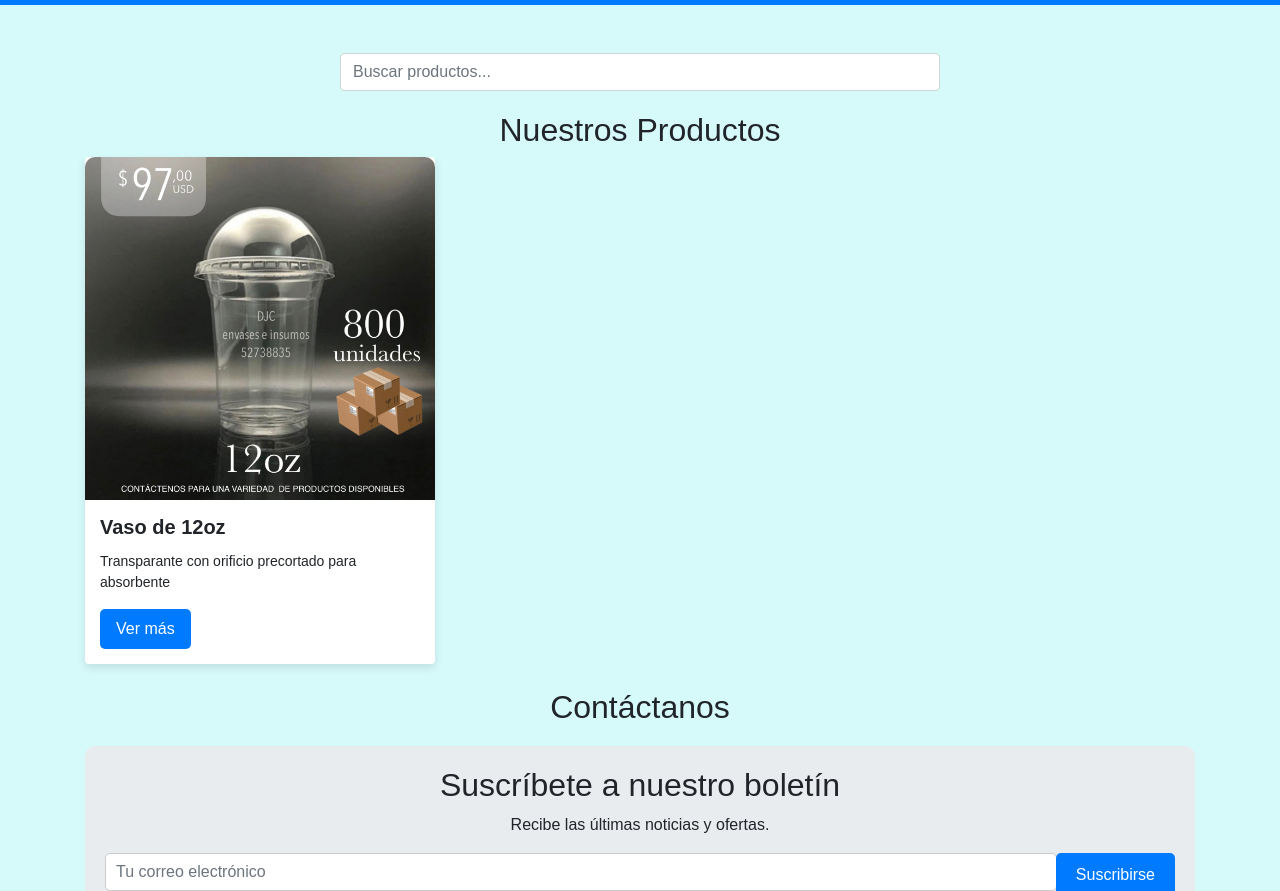
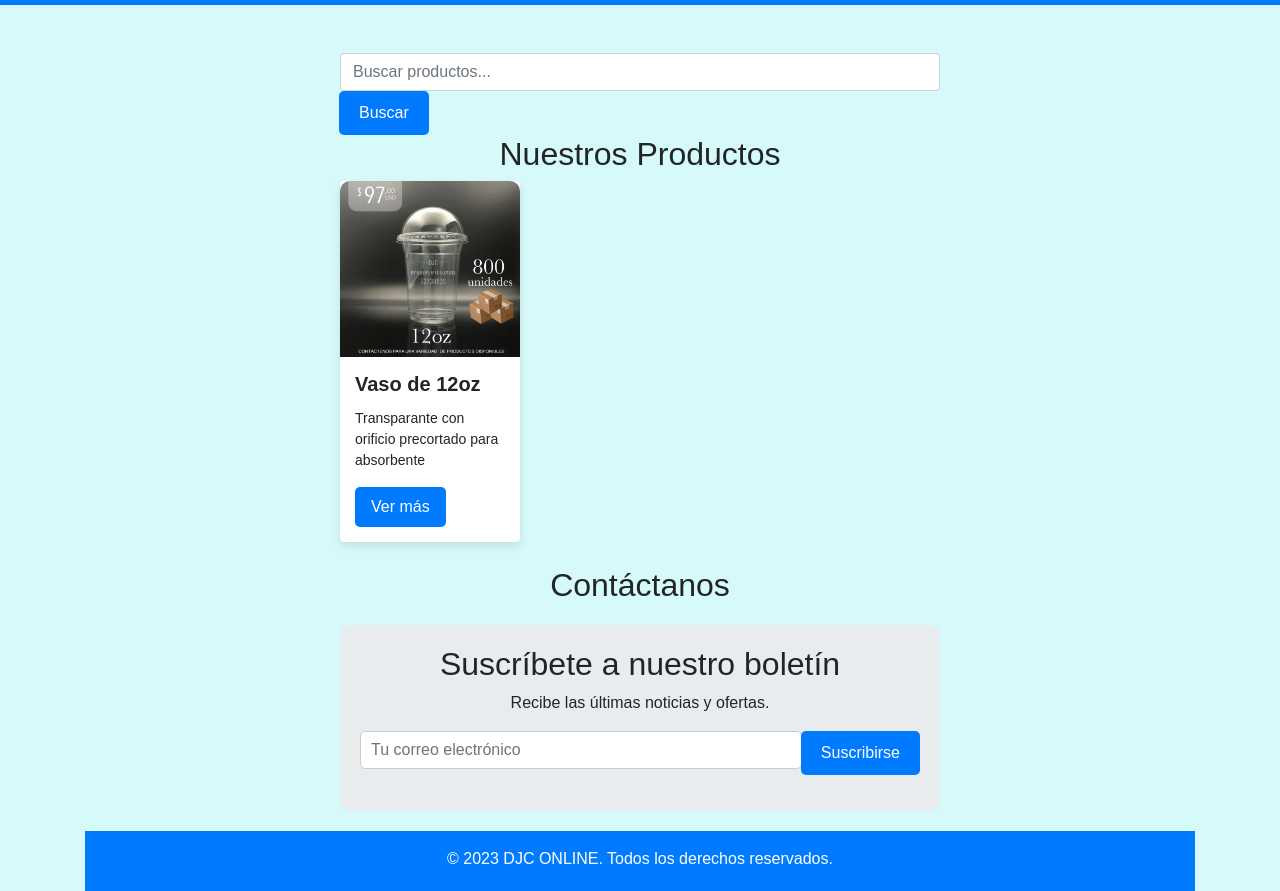
Before and after one commit to cubaOnline3788/proyecto-2, a plain HTML site: page index.html in a window 1280 px wide. Shown: the part 818-1709 px from the top of the page. Drawn offline with nearby package versions, Linux system fonts and the light colour scheme.

Commit message:
boton de buscar

```diff
--- a/index.html
+++ b/index.html
@@ -39,6 +39,8 @@
     <div class="container mt-5">
         <div class="search-bar">
             <input type="text" class="form-control" placeholder="Buscar productos...">
+            <div class="input-group-append">
+                    <button class="btn btn-secundary" type="button">Buscar</button>
         </div>
         <section id="productos">
             <h2 class="text-center">Nuestros Productos</h2>
--- a/style.css
+++ b/style.css
@@ -24,6 +24,15 @@ header {
 .search-bar {
     margin: 20px auto;
     max-width: 600px;
+}
+.btn-secundary {
+    padding: 10px 20px;
+    border: none;
+    background-color: #007bff;
+    color: white;
+    border-radius: 5px;
+    cursor: pointer;
+    margin: 20px, 0;
 }
 
 .product img {
```
